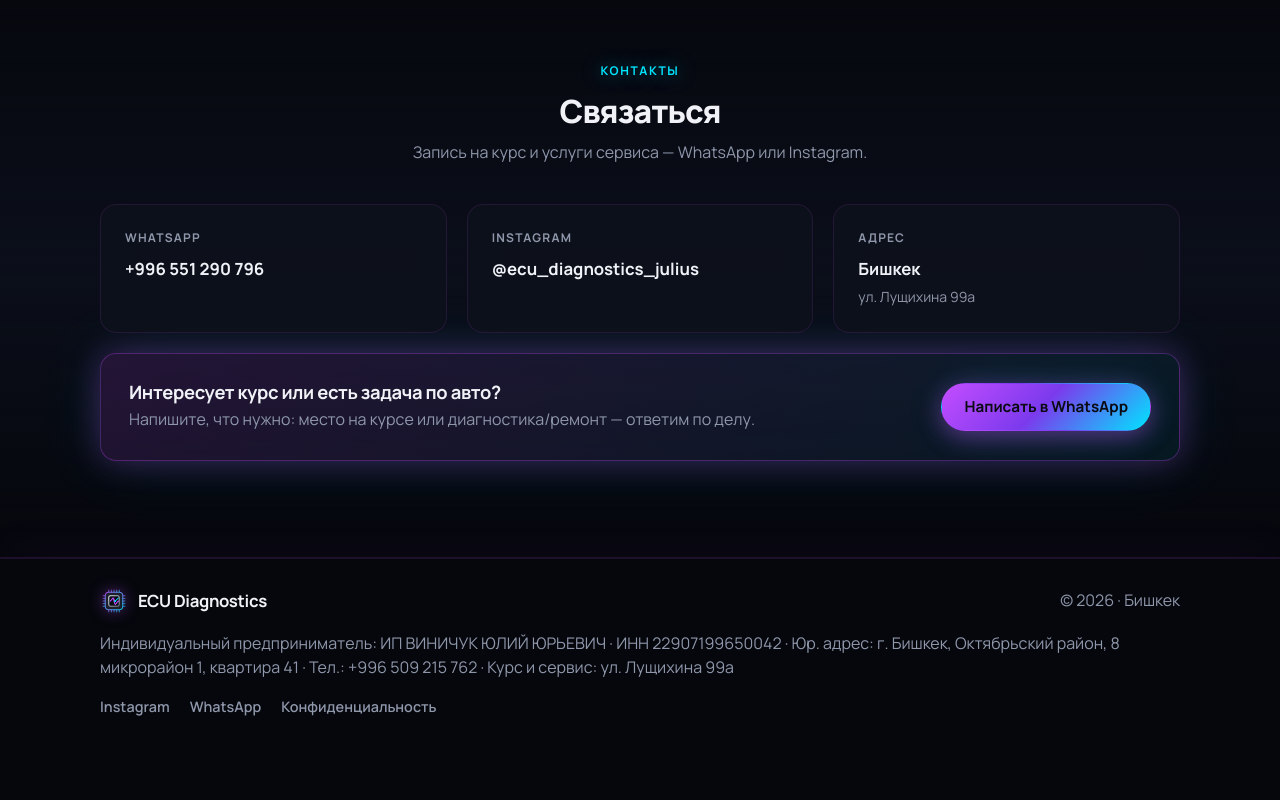
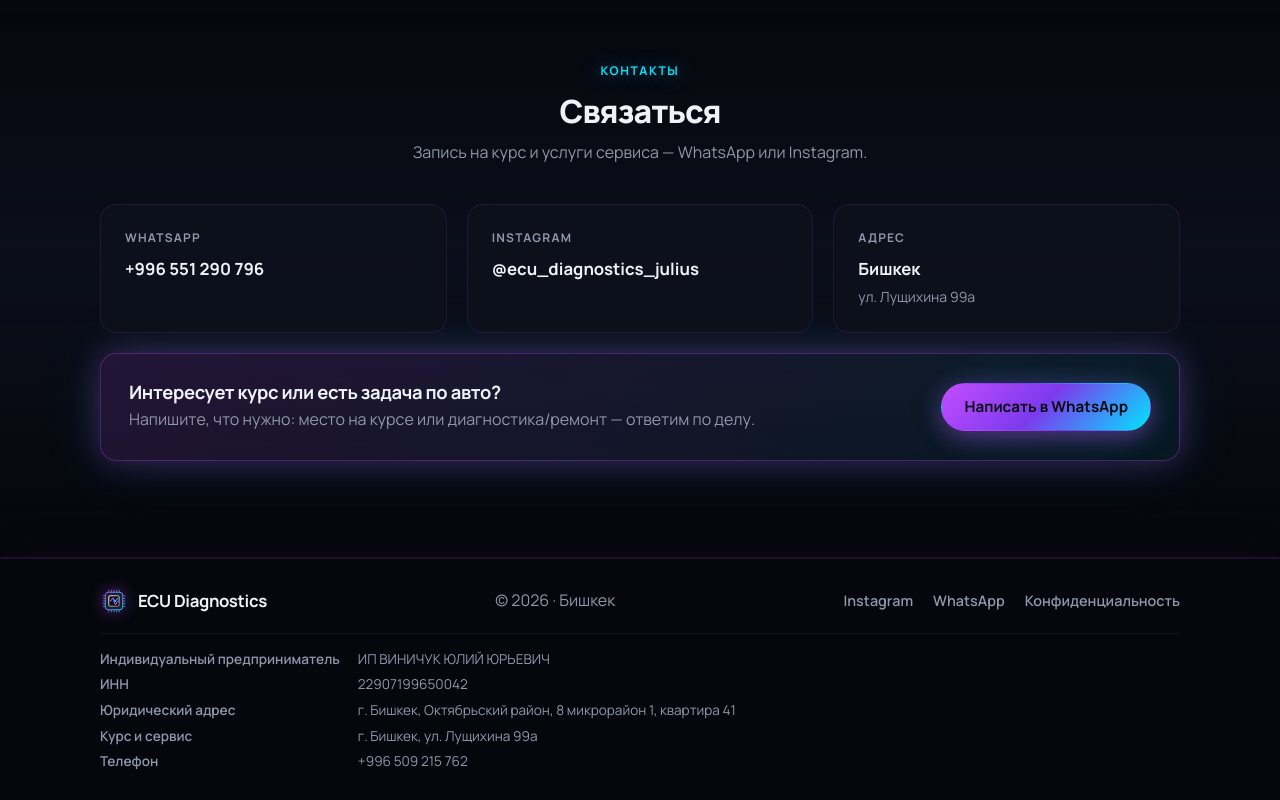
Before and after one commit to ECU-Diagnostics/site, a plain HTML site: page index.html in a window 1280 px wide. Shown: the part 7954-8754 px from the top of the page. Before the commit the page ends 8701 px from the top, so only its background shows below. Drawn offline with Linux system fonts and the light colour scheme.

Commit message:
Подвал: реквизиты ИП аккуратным списком (подпись — значение), на телефоне друг под другом (RU, KY)
Co-Authored-By: Claude Opus 5.5 <noreply@anthropic.com>

```diff
--- a/index.html
+++ b/index.html
@@ -494,13 +494,21 @@
         <span class="brand__name">ECU Diagnostics</span>
       </a>
       <p class="muted">© <span id="year"></span> · Бишкек</p>
-      <p class="muted">Индивидуальный предприниматель: ИП ВИНИЧУК ЮЛИЙ ЮРЬЕВИЧ · ИНН 22907199650042 · Юр. адрес: г. Бишкек, Октябрьский район, 8 микрорайон 1, квартира 41 · Тел.: <a href="tel:+996509215762">+996 509 215 762</a> · Курс и сервис: ул. Лущихина 99а</p>
       <div class="footer__links">
         <a href="https://www.instagram.com/ecu_diagnostics_julius/" target="_blank" rel="noopener">Instagram</a>
         <a href="https://wa.me/996551290796" target="_blank" rel="noopener">WhatsApp</a>
         <a href="privacy.html">Конфиденциальность</a>
       </div>
     </div>
+    <div class="wrap footer__req" aria-label="Реквизиты">
+      <dl>
+        <dt>Индивидуальный предприниматель</dt><dd>ИП ВИНИЧУК ЮЛИЙ ЮРЬЕВИЧ</dd>
+        <dt>ИНН</dt><dd>22907199650042</dd>
+        <dt>Юридический адрес</dt><dd>г. Бишкек, Октябрьский район, 8 микрорайон 1, квартира 41</dd>
+        <dt>Курс и сервис</dt><dd>г. Бишкек, ул. Лущихина 99а</dd>
+        <dt>Телефон</dt><dd><a href="tel:+996509215762">+996 509 215 762</a></dd>
+      </dl>
+    </div>
   </footer>
 
   <script src="script.js"></script>
--- a/styles.css
+++ b/styles.css
@@ -889,6 +889,25 @@ h3 { font-size: 1.05rem; margin-bottom: 8px; font-weight: 700; letter-spacing: -
   transition: color 0.15s, text-shadow 0.15s;
 }
 
+/* Реквизиты ИП в подвале: подпись слева, значение справа; на телефоне — друг под другом */
+.footer__req {
+  margin-top: 18px;
+  padding-top: 16px;
+  border-top: 1px solid var(--line);
+}
+.footer__req dl {
+  display: grid;
+  grid-template-columns: max-content 1fr;
+  gap: 6px 18px;
+  margin: 0;
+  font-size: 0.85rem;
+  line-height: 1.45;
+  color: var(--muted);
+}
+.footer__req dt { font-weight: 600; }
+.footer__req dd { margin: 0; }
+.footer__req a { color: inherit; }
+
 .footer__links a:hover {
   color: var(--cyan);
   text-shadow: 0 0 14px rgba(0, 229, 255, 0.5);
@@ -1043,6 +1062,8 @@ h3 { font-size: 1.05rem; margin-bottom: 8px; font-weight: 700; letter-spacing: -
   .banner { flex-direction: column; align-items: flex-start; }
   .banner .btn { width: 100%; }
   .footer__row { flex-direction: column; text-align: center; }
+  .footer__req dl { grid-template-columns: 1fr; gap: 2px; text-align: center; }
+  .footer__req dd { margin-bottom: 8px; }
   .brand { justify-content: center; }
 }
 
```
Also changed, not shown: index-ky.html (+9 -1 lines).
